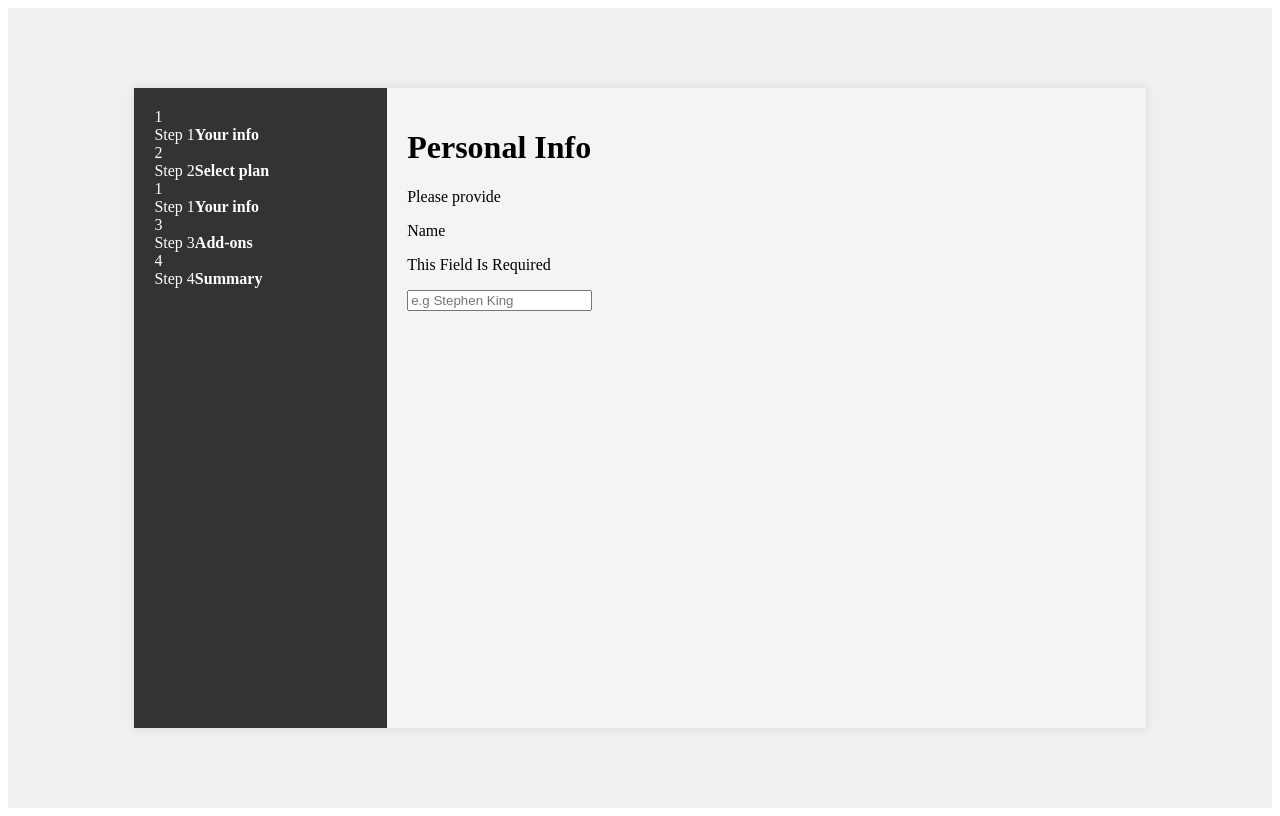
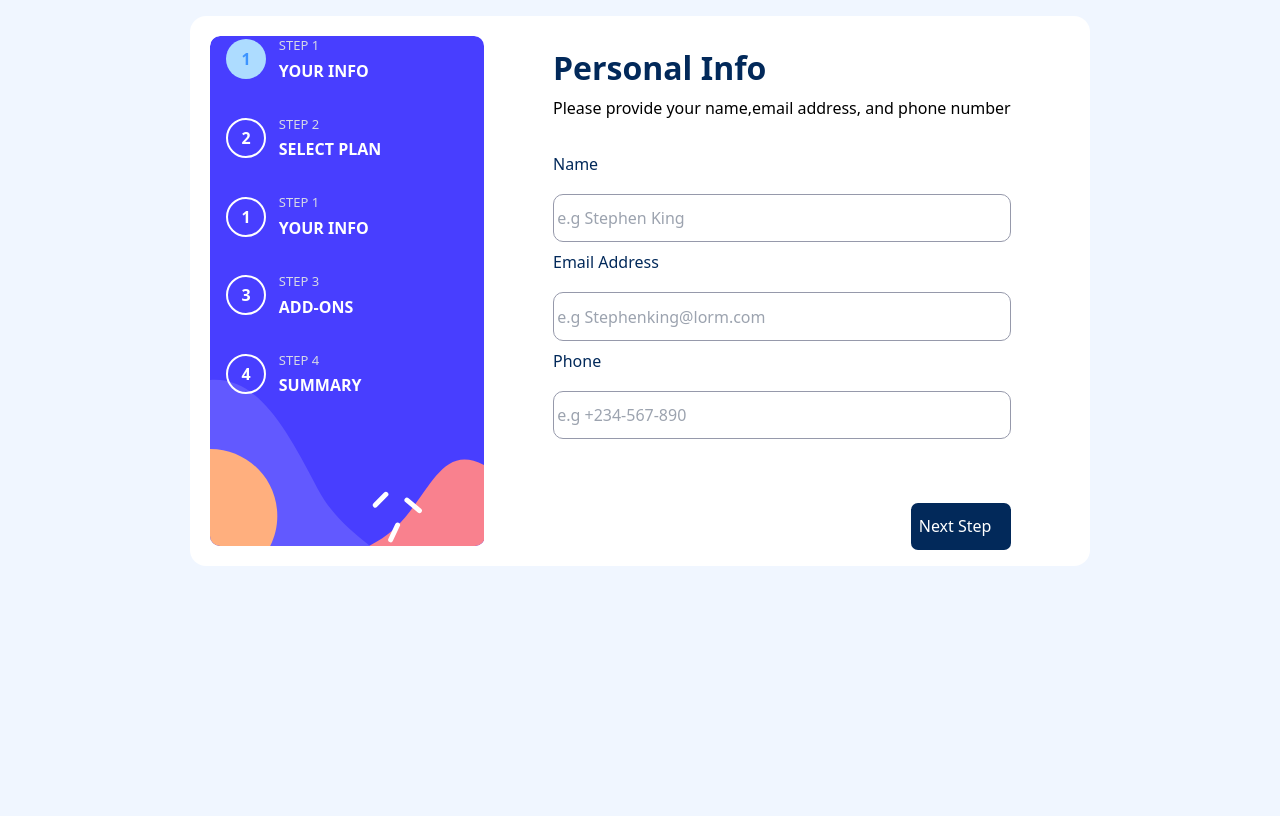
Before and after one commit to mosesfuraha/multi-quiz-moses, an Angular app: page / in a window 1280 px wide. Built offline with nearby package versions, Linux system fonts and the light colour scheme.

Commit message:
working with the design

```diff
--- a/package.json
+++ b/package.json
@@ -33,6 +33,7 @@
     "karma-coverage": "~2.2.0",
     "karma-jasmine": "~5.1.0",
     "karma-jasmine-html-reporter": "~2.1.0",
+    "tailwindcss": "^3.4.4",
     "typescript": "~5.4.2"
   }
 }
--- a/src/app/app.component.css
+++ b/src/app/app.component.css
@@ -1,31 +1,22 @@
 /* app.css */
 
 .container-wrapper {
-  display: flex;
-  justify-content: center;
-  align-items: center;
-  height: 100vh;
-  background-color: #f0f0f0; /* Optional: set a background color for the outer wrapper */
+  width: 900px;
+  background-color: hsl(0, 0%, 100%);
+  border-radius: 1rem;
+  height: 550px;
+  flex: 1;
+  margin-top: 1rem;
 }
 
 .container {
   display: flex;
-  width: 80%; /* Adjust this width as needed */
-  height: 80%; /* Adjust this height as needed */
-  box-shadow: 0 0 10px rgba(0, 0, 0, 0.1); /* Optional: add a shadow for better visibility */
+  height: 100%;
 }
 
 .sidebar {
-  width: 25%;
-  background-color: #333;
+  width: 35%;
   color: #fff;
   padding: 20px;
   box-sizing: border-box;
 }
-
-.content {
-  flex: 1;
-  padding: 20px;
-  box-sizing: border-box;
-  background-color: #f4f4f4;
-}
--- a/src/app/components/sidebar/sidebar.component.css
+++ b/src/app/components/sidebar/sidebar.component.css
@@ -0,0 +1,52 @@
+.slidar-container {
+  background-image: url(../../../../public/assets/images/bg-sidebar-desktop.svg);
+  background-repeat: no-repeat;
+  width: 100%;
+  height: 100%;
+  display: flex;
+  flex-direction: column;
+  gap: 2rem;
+  border-radius: 10px;
+}
+.circle1 {
+  width: 40px;
+  height: 40px;
+  border: 2px solid hsl(0, 0%, 100%);
+  border-radius: 50%;
+  display: flex;
+  align-items: center;
+  justify-content: center;
+  color: hsl(0, 0%, 100%);
+  font-weight: 700;
+  margin-left: 1rem;
+}
+.active {
+  background-color: hsl(206, 100%, 84%) !important;
+  color: hsl(213, 100%, 62%) !important;
+  border: none;
+}
+
+.step {
+  display: flex;
+  align-items: center;
+  gap: 0.8rem;
+}
+.step-container {
+  display: flex;
+  flex-direction: column;
+  gap: 0.2rem;
+}
+.step-container span {
+  text-transform: uppercase;
+  color: hsl(229, 24%, 87%);
+  font-size: 13px;
+}
+.step-container b {
+  text-transform: uppercase;
+  color: var(--White);
+}
+.stp {
+  display: flex;
+  flex-direction: column;
+  justify-content: center;
+}
--- a/src/app/components/sidebar/sidebar.component.html
+++ b/src/app/components/sidebar/sidebar.component.html
@@ -1,6 +1,6 @@
 <div class="slidar-container">
   <div class="step">
-    <div class="circle1">1</div>
+    <div class="circle1 active">1</div>
     <div class="step-container">
       <span>Step 1</span>
       <b>Your info</b>
--- a/src/app/pages/form/form.component.css
+++ b/src/app/pages/form/form.component.css
@@ -0,0 +1,65 @@
+.header-container {
+  display: flex;
+  width: 100%;
+  height: 100%;
+  margin-left: 3rem;
+}
+
+.header {
+  margin-bottom: auto;
+  padding-top: 2rem;
+  line-height: 2.5rem;
+}
+
+.header-container form {
+  display: flex;
+  flex-direction: column;
+  flex: 1;
+  justify-content: center;
+  margin-top: 1rem;
+}
+.label {
+  color: hsl(213, 96%, 18%);
+  display: flex;
+  align-items: center;
+  justify-content: space-between;
+  margin-bottom: 10px;
+}
+
+.header-container form input {
+  padding: 0.2rem;
+  border: 1px solid hsl(231, 11%, 63%);
+  border-radius: 10px;
+}
+form input::placeholder {
+  font-weight: 500;
+  font-size: 1rem;
+  font-family: inherit;
+}
+form .error {
+  display: none;
+  color: hsl(354, 84%, 57%);
+  font-size: 0.9rem;
+  font-weight: 700;
+}
+.header-container form input:focus {
+  outline-color: hsl(213, 96%, 18%);
+}
+form input::placeholder {
+  font-weight: 500;
+  font-size: 1rem;
+  font-family: inherit;
+}
+
+.btn {
+  margin-top: 4rem;
+  margin-bottom: 2rem;
+  margin-left: auto;
+  border: none;
+  padding: 0.2rem 0.5rem;
+  border-radius: 7px;
+  background-color: hsl(213, 96%, 18%);
+  color: white;
+  cursor: pointer;
+  width: 100px;
+}
--- a/src/app/pages/form/form.component.html
+++ b/src/app/pages/form/form.component.html
@@ -1,6 +1,10 @@
+<div class="header-container">
   <div class="header">
-  <h1 class="title">Personal Info</h1>
-  <p class="description">Please provide</p>
+    <h1 class="text-[2rem] text-[hsl(213,96%,18%)] font-bold">Personal Info</h1>
+
+    <p class="description">
+      Please provide your name,email address, and phone number
+    </p>
     <form
       action="
   "
@@ -10,5 +14,31 @@
         <p class="error">This Field Is Required</p>
       </div>
       <input type="text" required id="name" placeholder="e.g Stephen King" />
+
+      <div class="label">
+        <label for="email">Email Address</label>
+        <p class="error">This Field Is Required</p>
+      </div>
+      <input
+        type="email"
+        required
+        id="email"
+        placeholder="e.g Stephenking@lorm.com"
+      />
+
+      <div class="label">
+        <label for="phone">Phone</label>
+        <p class="error">Phone</p>
+      </div>
+      <input
+        type="number"
+        required
+        id="number"
+        placeholder="e.g +234-567-890"
+      />
     </form>
+    <div class="btn">
+      <button class="next-step" type="submit">Next Step</button>
     </div>
+  </div>
+</div>
--- a/src/styles.css
+++ b/src/styles.css
@@ -1 +1,10 @@
 /* You can add global styles to this file, and also import other style files */
+@tailwind base;
+@tailwind components;
+@tailwind utilities;
+body {
+  background-color: hsl(217, 100%, 97%);
+  display: flex;
+  align-items: center;
+  justify-content: center;
+}
--- /dev/null
+++ b/tailwind.config.js
@@ -0,0 +1,8 @@
+/** @type {import('tailwindcss').Config} */
+module.exports = {
+  content: ["./src/**/*.{html,js}"],
+  theme: {
+    extend: {},
+  },
+  plugins: [],
+};
```
Also changed, not shown: 1 other file (tests, documents, lock files or other folders). Lines whose indentation alone changed are shown as unchanged.
